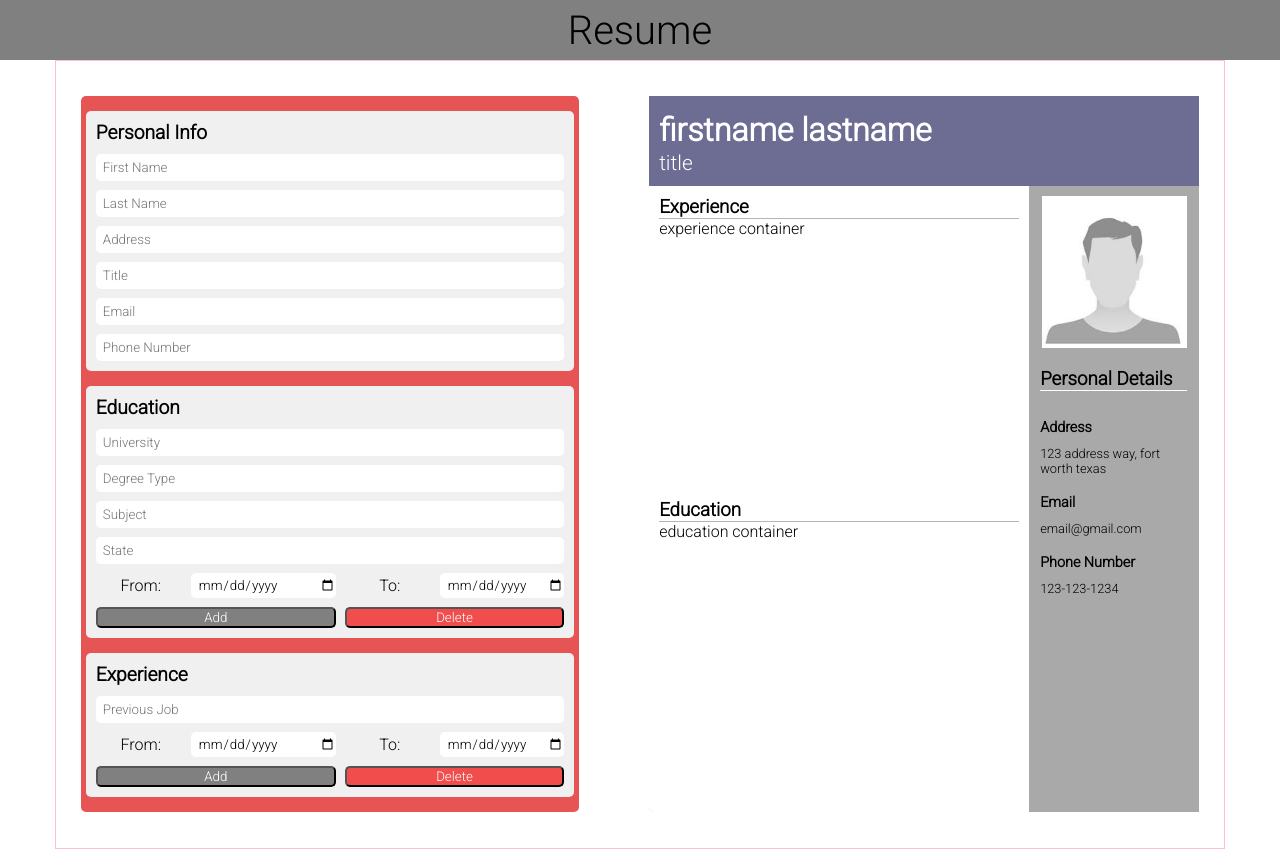
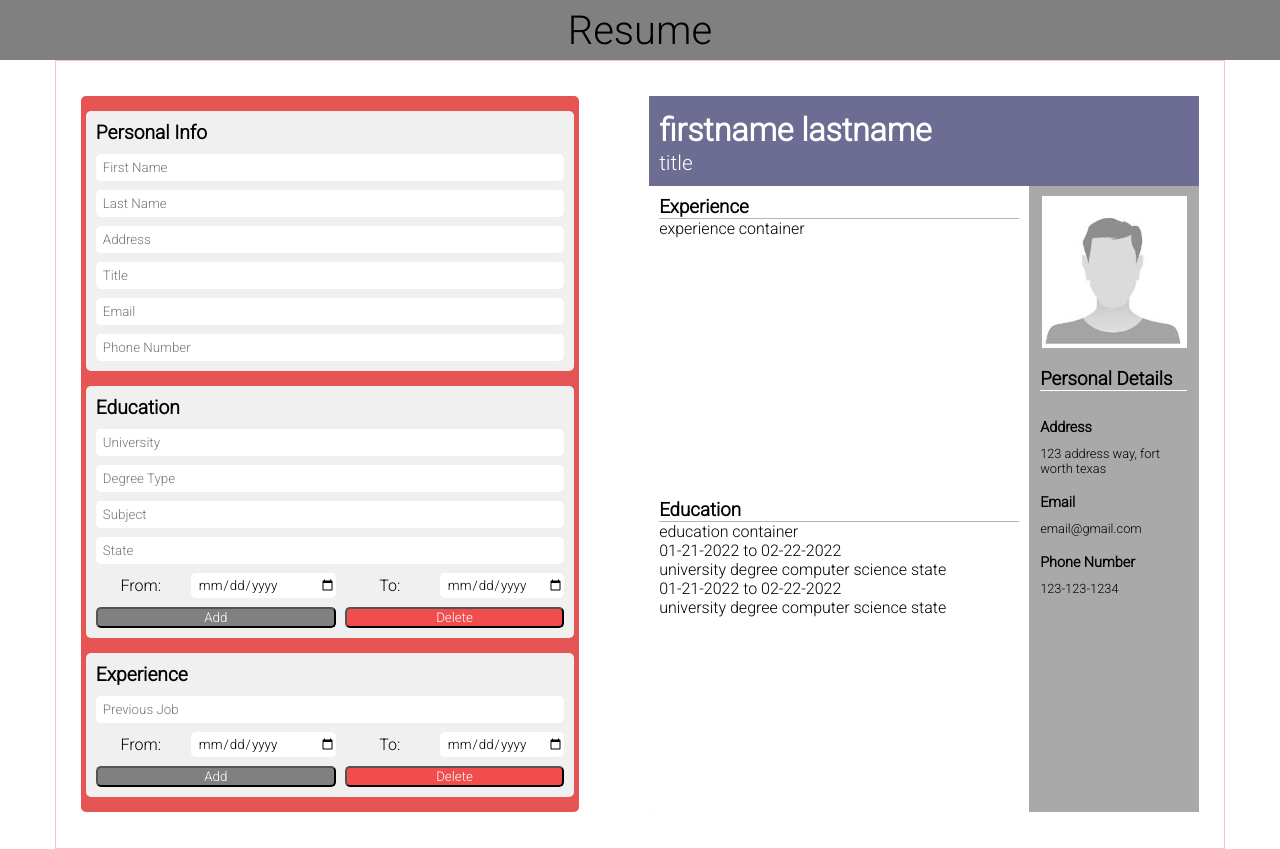
Before and after one commit to KurtisIvey/resumeResizableWithRedux, a React (Create React App) app: page / in a window 1280 px wide. Built offline with nearby package versions, Linux system fonts and the light colour scheme; the HTML template or start-up script is replaced by a standard one.

Commit message:
fix styling personal details container, add skeleton to ed map render

```diff
--- a/src/components/RenderedResume.js
+++ b/src/components/RenderedResume.js
@@ -30,6 +30,17 @@ const RenderedResume = () => {
           <div className="resume__educationContainer">
             <h3 className="resume__sectionTitle">Education</h3>education
             container
+            {education.map((item) => {
+              return (
+                <div className="resume__renderedEdItemContainer">
+                  <div className="resume__edItemFromTo">
+                    {item.from} to {item.to}
+                  </div>
+                  <div className="resume__edItemUniDegreeSubject"></div>
+                  {item.university} {item.degree} {item.subject} {item.state}{" "}
+                </div>
+              );
+            })}
           </div>
         </div>
         <div className="resume__personalInfoContainer">
@@ -47,7 +58,9 @@ const RenderedResume = () => {
           </div>
           <div>
             <h4 className="resume__minorSectionTitle">Email</h4>
-            <div className="resume__email resume__personalItems">{email}</div>
+            <div className="resume__email resume__personalItems resume__emailRender">
+              {email}
+            </div>
           </div>
           <div>
             <h4 className="resume__minorSectionTitle">Phone Number</h4>
--- a/src/components/styling/RenderedResume.css
+++ b/src/components/styling/RenderedResume.css
@@ -57,6 +57,7 @@
     .resume__personalItems {
         margin: 8px 2px 10px 1px;
         font-size: .8rem;
+        width: 9rem;
     }
     .resume__personalSectionTitle {
         border-bottom: 1px solid white;
@@ -69,6 +70,10 @@
         width: 145px;
         height: auto;
     }
+
+    .resume__emailRender{
+        overflow-wrap: break-word;
+    }
     .resume__minorSectionTitle {
         margin: 8px 2px 10px 1px;
         font-size: .9rem;
--- a/src/store/slices/infoSlice.js
+++ b/src/store/slices/infoSlice.js
@@ -15,7 +15,24 @@ const infoSlice = createSlice({
     degreeState: "degree state",
     degreeDateFrom: "degreedateFrom",
     degreeDateTo: "degreedateTo",
-    education: [{ first: "first" }, { light: "light" }],
+    education: [
+      {
+        university: "university",
+        degree: "degree",
+        subject: "computer science",
+        state: "state",
+        from: "01-21-2022",
+        to: "02-22-2022",
+      },
+      {
+        university: "university",
+        degree: "degree",
+        subject: "computer science",
+        state: "state",
+        from: "01-21-2022",
+        to: "02-22-2022",
+      },
+    ],
     experience: [],
   },
   reducers: {
```
